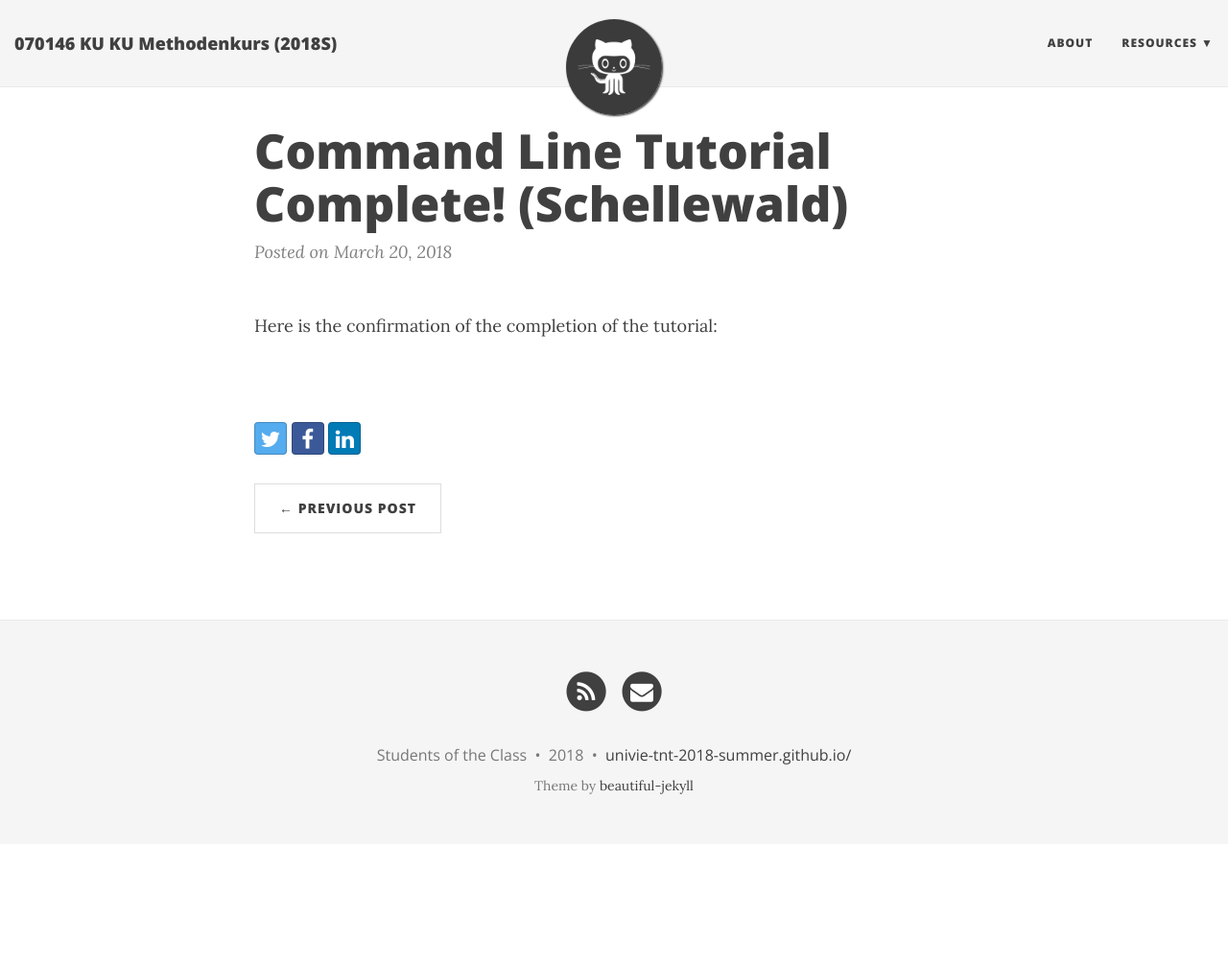
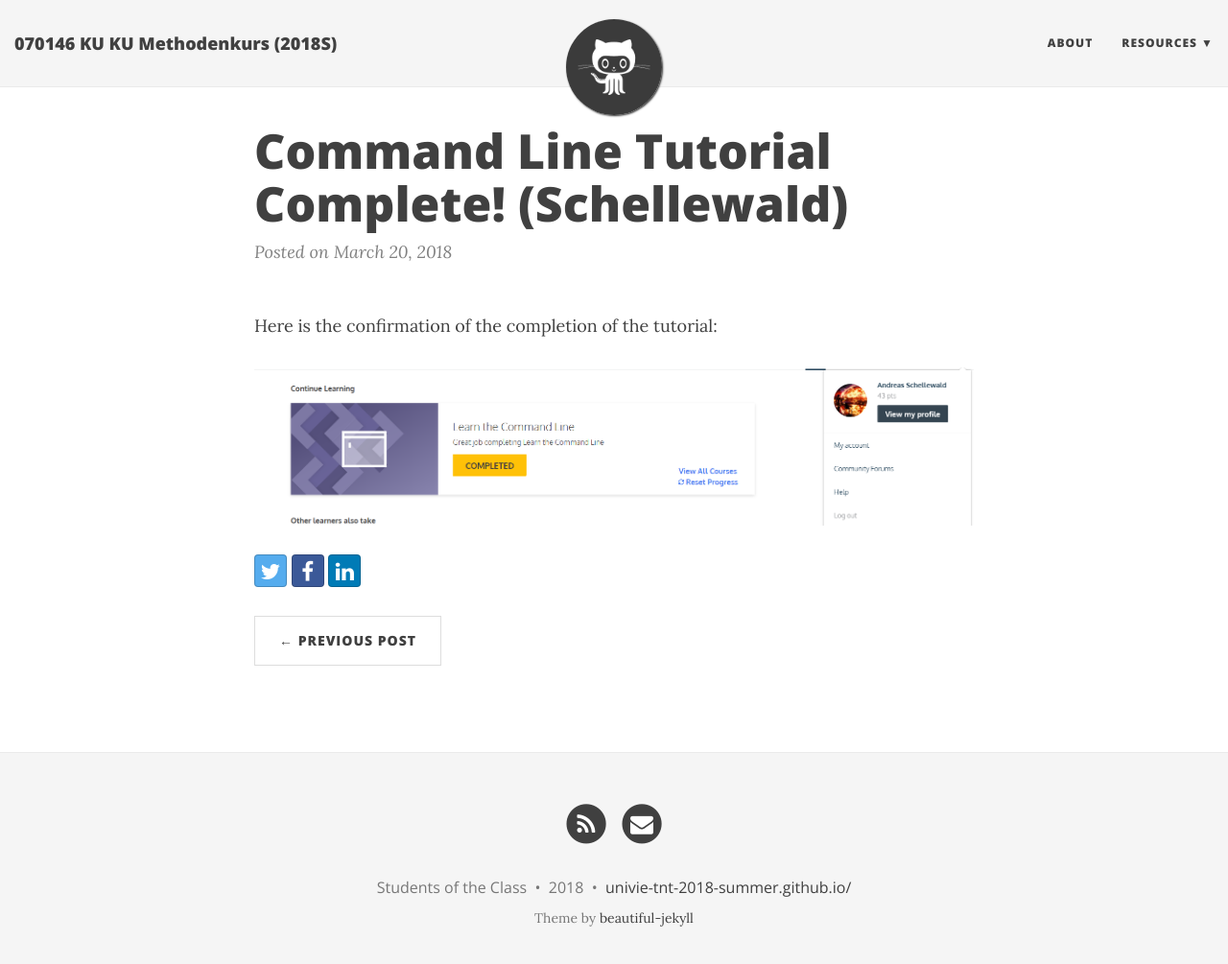
Before and after one commit to univie-tnt-2018-summer/univie-tnt-2018-summer.github.io, a Jekyll site: the page built from _posts/2018-03-20-schellewald-command-line-tutorial.md, in a window 1280 px wide and 1018 px high. Shown: the top 1005 px of the window at 96% size. Built offline with Jekyll 4.4.1, drawn with Linux system fonts in a browser that asks for light colours; nearby versions of some CDN libraries.

Commit message:
Update 2018-03-20-schellewald-command-line-tutorial.md

```diff
--- a/_posts/2018-03-20-schellewald-command-line-tutorial.md
+++ b/_posts/2018-03-20-schellewald-command-line-tutorial.md
@@ -5,4 +5,4 @@
 
 Here is the confirmation of the completion of the tutorial:
 
-![](./img/schellewald/screen_cmdline.PNG)
+![](../img/schellewald/screen_cmdline.PNG)
```
